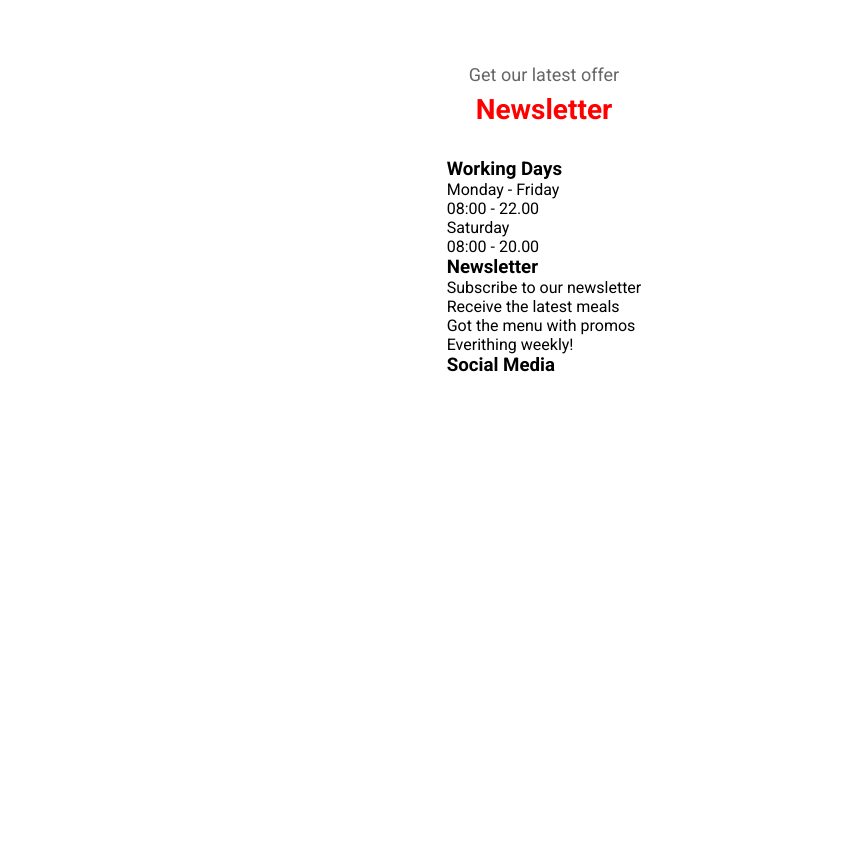
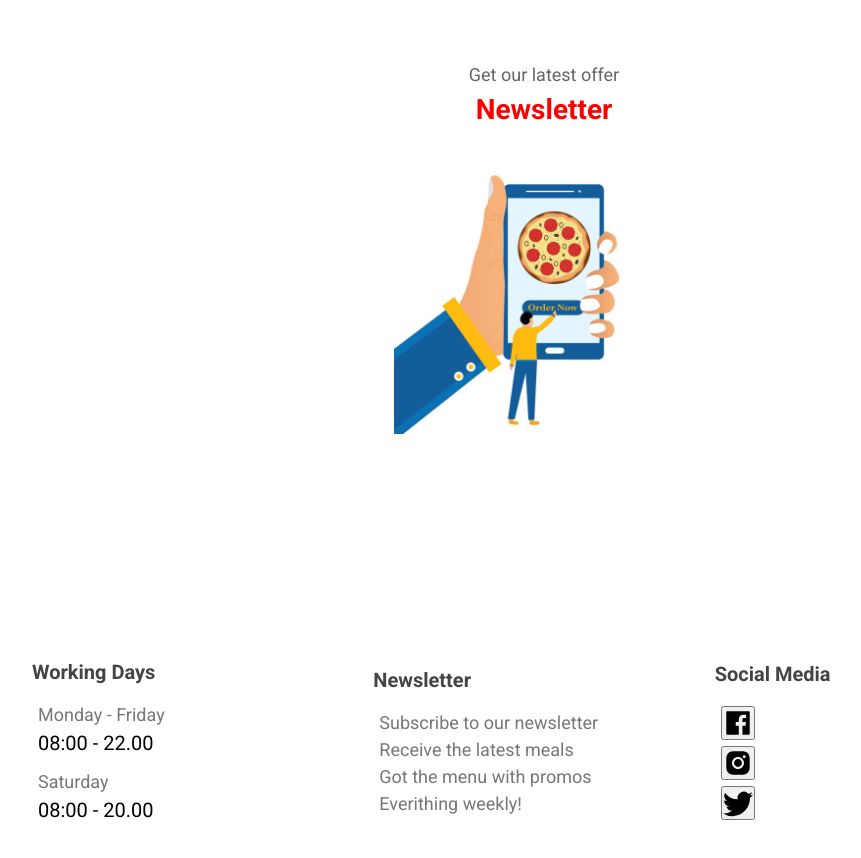
Before and after one commit to Wathsala970/mern_pizza, a React (Create React App) app in the folder client/: page / in a window 1280 px wide. Shown: the part 1580-2438 px from the top of the page, without its empty margins (96-957 px from the left). Before the commit the page ends 2288 px from the top, so only its background shows below. Built offline with nearby package versions, Linux system fonts and the light colour scheme; a web font is replaced by a local one.

Commit message:
create section3

```diff
--- a/client/src/Components/home/home.js
+++ b/client/src/Components/home/home.js
@@ -1,9 +1,15 @@
 import React from 'react';
 import './home.css'
+import './section3.css'
 import manEating from '../../assessts/pizza1.png'
 import illustration1 from '../../assessts/delivery1.jpg'
 import illustration2 from '../../assessts/delivery2.jpeg'
 import illustration3 from '../../assessts/delivery3.jpg'
+import order from '../../assessts/order.jpg'
+import { AiFillFacebook } from 'react-icons/ai'
+import { AiFillInstagram } from 'react-icons/ai'
+import { BsTwitter } from 'react-icons/bs'
+
 
 const Home = () => {
   return (
@@ -59,14 +65,22 @@ const Home = () => {
               <div className='titles'>
                 <span className='deliverysubtitle'>Get our latest offer</span>
                 <h2 className='deliveriTitle'>Newsletter</h2>
+                <img src={order} alt="" className="order1"></img>
               </div>
+            </div>
+          </div>
+        </div>
+      </section>
+      <section>
+        <div className='container1'>
+          <div className="wrapper1">
             <div className='col'>
               <h3 className='title1'>Working Days</h3>
               <ul className='list'>
                 <li>Monday - Friday</li>
                 <li className='workingTime'>08:00 - 22.00</li>
                 <li>Saturday</li>
-                  <li className='eorkingTime'>08:00 - 20.00</li>
+                <li className='workingTime'>08:00 - 20.00</li>
               </ul>
             </div>
             <div className='col'>
@@ -81,16 +95,25 @@ const Home = () => {
             <div className='col'>
               <h3 className='title1'>Social Media</h3>
               <ul className='list'>
-                  <li></li>
-                  <li></li>
-                  <li></li>
-                  <li ></li>
+                <li><button className='socialmedia'>
+                  <AiFillFacebook /></button>
+                </li>
+                <li><button className='socialmedia' >
+                  <AiFillInstagram />
+                </button>
+                </li>
+                <li><button className='socialmedia' >
+                  <BsTwitter />
+                </button>
+                </li>
               </ul>
             </div>
           </div>
         </div>
-        </div>
       </section>
+      {/* <section className='footer'>
+        <div className='footer'></div>
+      </section> */}
     </section>
   )
 
```
Lines whose indentation alone changed are shown as unchanged.
